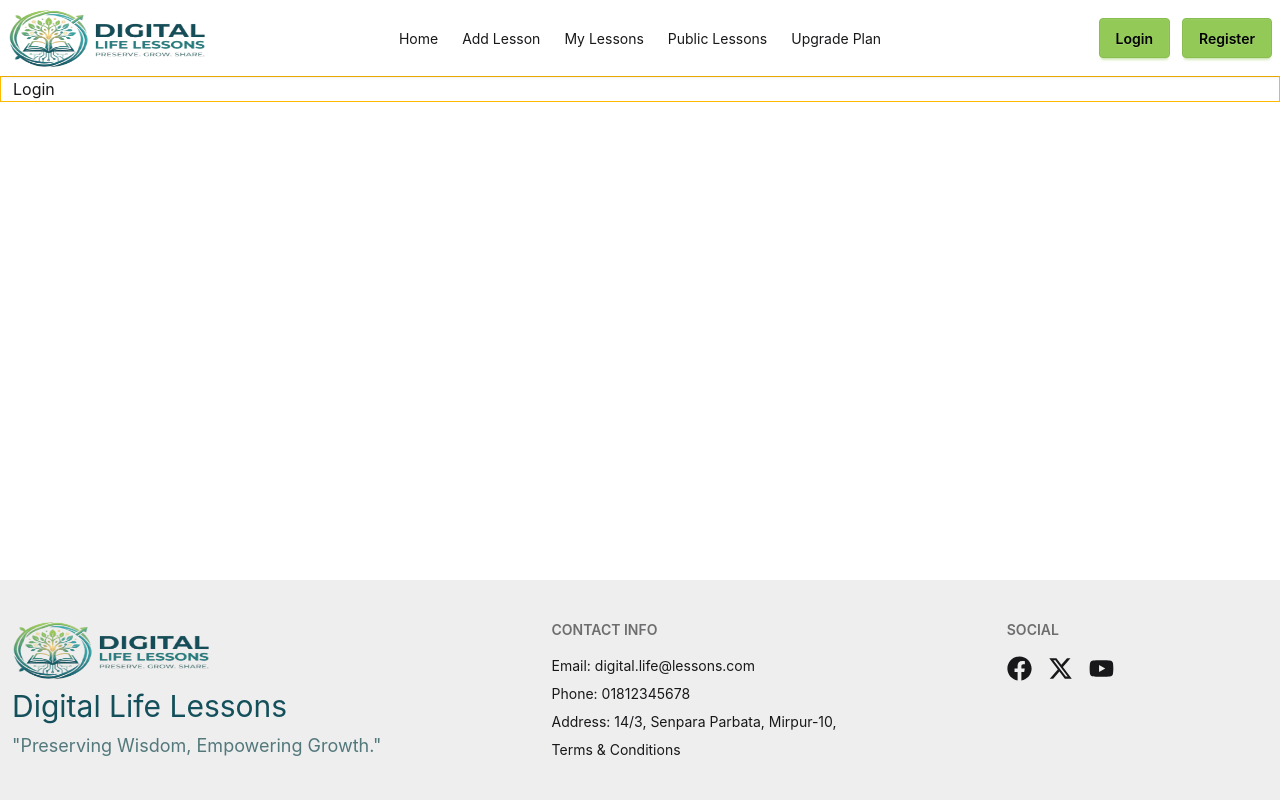
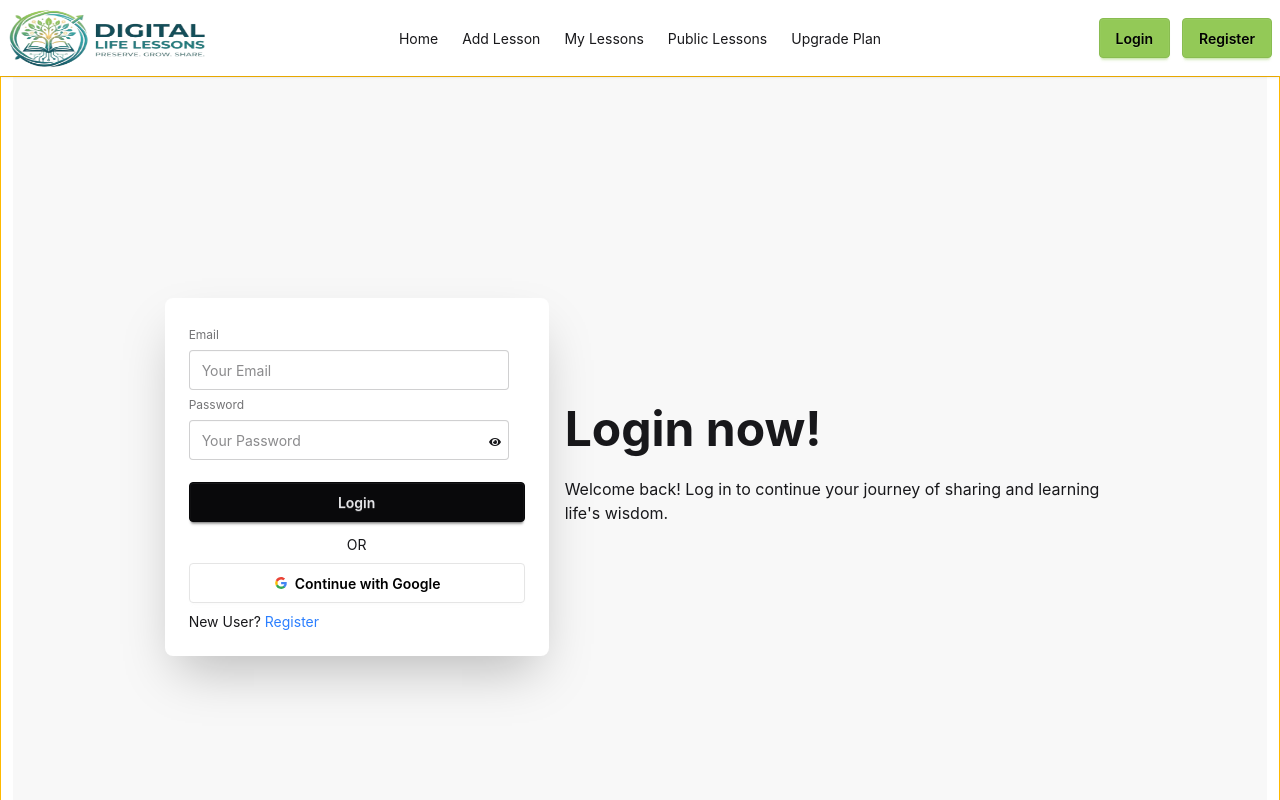
Before and after one commit to arafbinmasud/life-lessons-client, a React (Vite) app: page /authentication/login in a window 1280 px wide. Shown: the top 800 px of the page. Built offline with nearby package versions, Linux system fonts and the light colour scheme.

Commit message:
feat(auth): implement login page

```diff
--- a/src/contexts/AuthProvider.jsx
+++ b/src/contexts/AuthProvider.jsx
@@ -1,5 +1,5 @@
 // import { useState } from "react";
-import { createUserWithEmailAndPassword, GoogleAuthProvider, signInWithPopup, updateProfile } from "firebase/auth";
+import { createUserWithEmailAndPassword, GoogleAuthProvider, signInWithEmailAndPassword, signInWithPopup, updateProfile } from "firebase/auth";
 import { auth } from "../firebase/firebase.config";
 import { AuthContext } from "./AuthContext"
 
@@ -21,11 +21,16 @@ const AuthProvider = ({children}) => {
         return signInWithPopup(auth, googleProvider)
     }
 
+    const loginUser = (email, password) => {
+        return signInWithEmailAndPassword(auth, email, password)
+    }
+
 
     const authInfo = {
         registerUser,
         updateUser,
         googleSignIn,
+        loginUser,
     }
 
 
--- a/src/pages/authentication/login/Login.jsx
+++ b/src/pages/authentication/login/Login.jsx
@@ -1,9 +1,110 @@
-
+import { useState } from "react";
+import { useForm } from "react-hook-form";
+import { FaEye, FaEyeSlash } from "react-icons/fa";
+import { Link, useNavigate } from "react-router";
+import Social from "../social/Social";
+import useAuth from "../../../hooks/useAuth";
+import { toast } from "react-toastify";
 
 const Login = () => {
+  const { loginUser } = useAuth();
+  const [showPass, setShowPass] = useState(false);
+    const navigate = useNavigate();
+  const {
+    register,
+    handleSubmit,
+    formState: { errors },
+  } = useForm();
+
+  const handleLogin = (data) => {
+    console.log("clicked", data);
+    loginUser(data.email, data.password)
+      .then((res) => {
+        toast.success(`Login Successful! Welcome Back ${res.user.displayName}`);
+        navigate("/")
+      })
+      .catch((err) => {
+        toast.error(err.message);
+      });
+  };
+
   return (
-    <div>Login</div>
-  )
-}
+    <div className="hero bg-base-200 min-h-screen ">
+      <div className="hero-content flex-col lg:flex-row-reverse">
+        <div className="text-center lg:text-left">
+          <h1 className="text-5xl font-bold">Login now!</h1>
+          <p className="py-6">
+            Welcome back! Log in to continue your journey of sharing and
+            learning life's wisdom.
+          </p>
+        </div>
+        <div className="card bg-base-100 w-full max-w-sm shrink-0 shadow-2xl">
+          <div className="card-body">
+            <form onSubmit={handleSubmit(handleLogin)}>
+              <fieldset className="fieldset">
+                {/* Email  */}
+                <label className="label">Email</label>
+                <input
+                  {...register("email", { required: true })}
+                  type="email"
+                  className="input"
+                  placeholder="Your Email"
+                />
+                {errors.email?.type === "required" && (
+                  <p className="text-red-500">Email is Required</p>
+                )}
 
-export default Login
+                {/* Password  */}
+                <label className="label">Password</label>
+
+                <div className="relative">
+                  <input
+                    {...register("password", {
+                      required: true,
+                      pattern: /^(?=.*[a-z])(?=.*[A-Z]).{6,}$/,
+                    })}
+                    type={showPass ? "text" : "password"}
+                    className="input"
+                    placeholder="Your Password"
+                  />
+                  <button
+                    className="absolute top-4 right-6 cursor-pointer"
+                    onClick={() => setShowPass(!showPass)}
+                    type="button"
+                  >
+                    {showPass ? <FaEyeSlash /> : <FaEye />}
+                  </button>
+                </div>
+
+                {errors.password?.type === "required" && (
+                  <p className="text-red-500">Password is Required</p>
+                )}
+                {errors.password?.type === "pattern" && (
+                  <p className="text-red-500">
+                    Password must include at least one uppercase letter, one
+                    lowercase letter, and be at least 6 characters long.
+                  </p>
+                )}
+
+                <button className="btn btn-neutral mt-4">Login</button>
+              </fieldset>
+            </form>
+            <p className="text-center">OR</p>
+            <Social />
+            <p>
+              New User?{" "}
+              <Link
+                to="/authentication/register"
+                className="text-blue-500 hover:underline"
+              >
+                Register
+              </Link>
+            </p>
+          </div>
+        </div>
+      </div>
+    </div>
+  );
+};
+
+export default Login;
--- a/src/pages/authentication/register/Register.jsx
+++ b/src/pages/authentication/register/Register.jsx
@@ -66,7 +66,7 @@ const Register = () => {
                   {...register("email", { required: true })}
                   type="email"
                   className="input"
-                  placeholder="Email"
+                  placeholder="Your Email"
                 />
                 {errors.email?.type === "required" && (
                   <p className="text-red-500">Email is Required</p>
```
